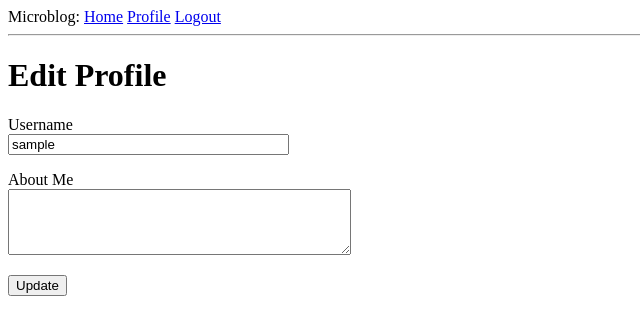
After one commit to chandra-deb/FlaskyBlogy, a Flask app: page /edit_profile in a window 1280 px wide. The commit adds this page. Shown: the top 335 px of the page, without its empty margins (0-640 px from the left). Run offline with Flask 2, Linux system fonts and the light colour scheme; the visitor is signed in with stand-in values (Sample User, id 1); data comes from the database, SQL or seed files in the repository.

Commit message:
completed profile avatar

```diff
--- a/app/forms.py
+++ b/app/forms.py
@@ -1,5 +1,5 @@
 from flask_wtf import FlaskForm
-from wtforms import StringField, PasswordField, BooleanField, SubmitField
+from wtforms import StringField, PasswordField, BooleanField, SubmitField, TextAreaField
 from wtforms.validators import ValidationError, DataRequired, Length, Email, EqualTo
 from app.models import User
 
@@ -28,3 +28,10 @@ class RegistrationForm(FlaskForm):
         user = User.query.filter_by(email=email.data).first()
         if user is not None:
             raise ValidationError('Please use a different email!')
+
+
+
+class EditProfileForm(FlaskForm):
+    username = StringField('Username', validators=[DataRequired()])
+    about_me = TextAreaField('About Me', validators=[Length(min=0, max=140)])
+    submit = SubmitField('Update')
--- a/app/models.py
+++ b/app/models.py
@@ -2,6 +2,7 @@ from app import db, login
 from werkzeug.security import generate_password_hash, check_password_hash
 from flask_login import UserMixin
 from datetime import datetime
+from hashlib import md5
 
 @login.user_loader
 def load_user(id):
@@ -12,6 +13,8 @@ class User(UserMixin, db.Model):
     username = db.Column(db.String(18), index=True, unique=True)
     email = db.Column(db.String(64), index=True, unique=True)
     password_hash = db.Column(db.String(128))
+    about_me = db.Column(db.String(140))
+    last_seen = db.Column(db.DateTime, default=datetime.utcnow)
     posts = db.relationship('Post', backref='author', lazy='dynamic')
 
     def __repr__(self):
@@ -25,6 +28,12 @@ class User(UserMixin, db.Model):
     def check_password(self, password):
         return check_password_hash(self.password_hash, password)
 
+    def avatar(self, size):
+        digest = md5(self.email.lower().encode('utf-8')).hexdigest()
+        return 'https://www.gravatar.com/avatar/{}?d=identicon&s={}'.format(
+            digest, size)
+
+
 
 class Post(db.Model):
     id = db.Column(db.Integer, primary_key=True)
--- a/app/routes.py
+++ b/app/routes.py
@@ -1,8 +1,15 @@
 from app import app, db
 from flask import render_template, redirect, flash, url_for, request
-from app.forms import LoginForm, RegistrationForm
+from app.forms import LoginForm, RegistrationForm, EditProfileForm
 from flask_login import login_user, logout_user, current_user, login_required
 from app.models import User, check_password_hash
+from datetime import datetime
+
+@app.before_request
+def before_request():
+    if current_user.is_authenticated:
+        current_user.last_seen =  datetime.utcnow()
+        db.session.commit()
 
 
 
@@ -60,3 +67,31 @@ def register():
 
         return redirect(url_for('login'))
     return render_template('register.html', form=form, title='Sign Up')
+
+
+
+@app.route('/user/<username>')
+@login_required
+def user(username):
+   user = User.query.filter_by(username=username).first_or_404()
+   posts = [
+    {'author': user, 'body': 'Test post #1'},
+    {'author': user, 'body': 'Test post #2'}
+    ]
+   return render_template('user.html', user=user, posts=posts)
+
+
+
+@app.route('/edit_profile', methods=['GET', 'POST'])
+def edit_profile():
+    form = EditProfileForm()
+    if form.validate_on_submit():
+        current_user.username = form.username.data
+        current_user.about_me = form.about_me.data
+        db.session.commit()
+        flash('Your changes have been saved!')
+    elif request.method == 'GET':
+         form.username.data = current_user.username
+         form.about_me.data = current_user.about_me
+
+    return render_template('edit_profile.html', form=form, title='Edit Profile')
--- /dev/null
+++ b/app/templates/_post.html
@@ -0,0 +1,6 @@
+<table>
+    <tr>
+        <td><img src="{{ post.author.avatar(32) }}" alt="{{ post.author.username }}"></td>
+        <td>{{ post.author.username }} says:<br>{{ post.body }}</td>
+    </tr>
+</table>
--- a/app/templates/base.html
+++ b/app/templates/base.html
@@ -12,6 +12,7 @@
             <a href="{{ url_for('login') }}">Login</a>
             <a href="{{ url_for('register') }}">Register</a>
         {% else %}
+            <a href="{{ url_for('user', username=current_user.username) }}">Profile</a>
             <a href="{{ url_for('logout') }}">Logout</a>
         {% endif %}
     </div>
--- /dev/null
+++ b/app/templates/edit_profile.html
@@ -0,0 +1,23 @@
+{% extends "base.html" %}
+
+{% block content %}
+    <h1>Edit Profile</h1>
+    <form action="" method="post">
+        {{ form.hidden_tag() }}
+        <p>
+            {{ form.username.label }}<br>
+            {{ form.username(size=32) }}<br>
+            {% for error in form.username.errors %}
+            <span style="color: red;">[{{ error }}]</span>
+            {% endfor %}
+        </p>
+        <p>
+            {{ form.about_me.label }}<br>
+            {{ form.about_me(cols=40, rows=4) }}<br>
+            {% for error in form.about_me.errors %}
+            <span style="color: red;">[{{ error }}]</span>
+            {% endfor %}
+        </p>
+        <p>{{ form.submit() }}</p>
+    </form>
+{% endblock %}
```
Also changed, not shown: app/templates/user.html (added, +26 -0 lines), migrations/versions/7330a50d60ff_added_two_new_field_to_user_table_about_.py (added, +30 -0 lines).
